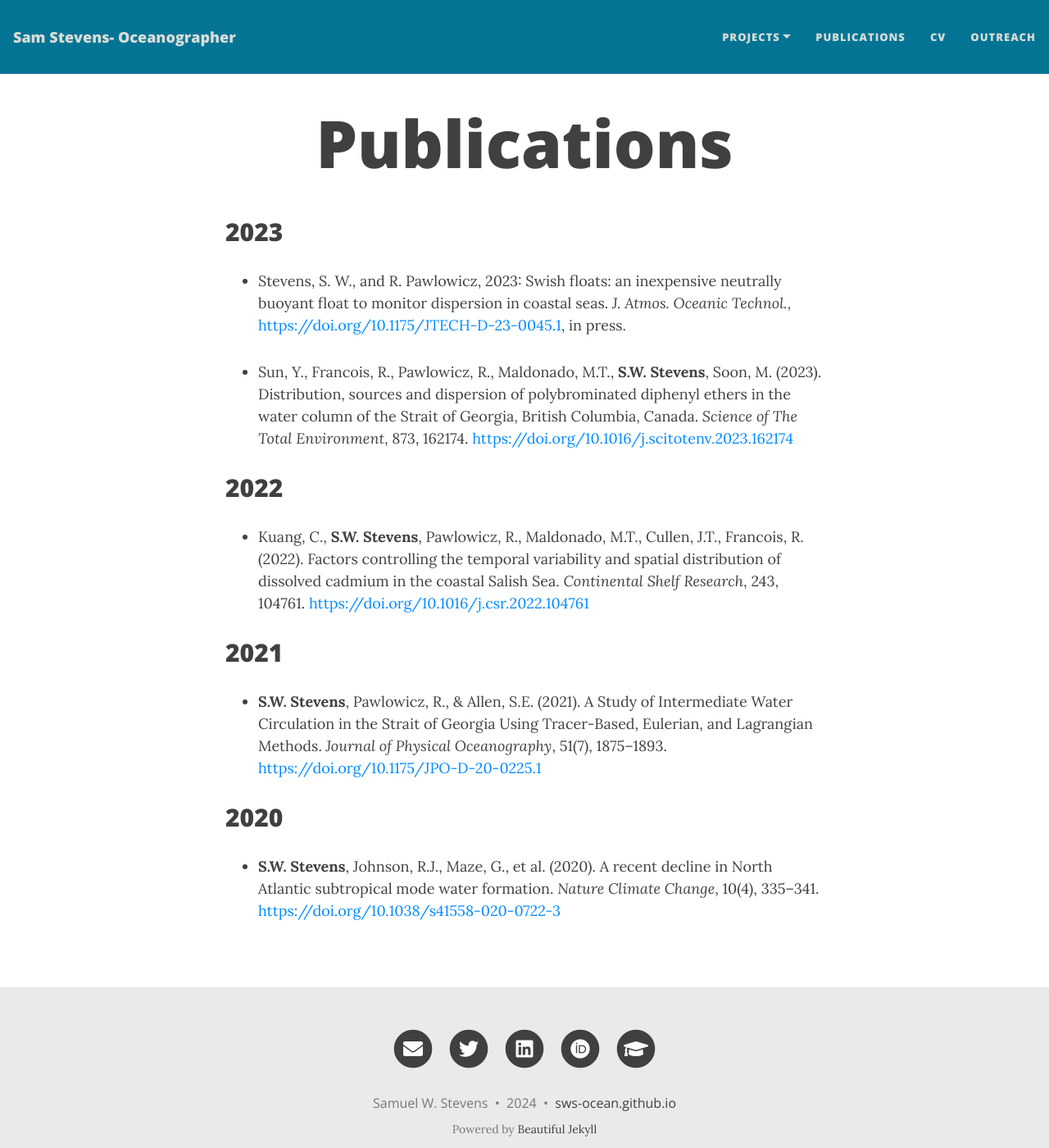
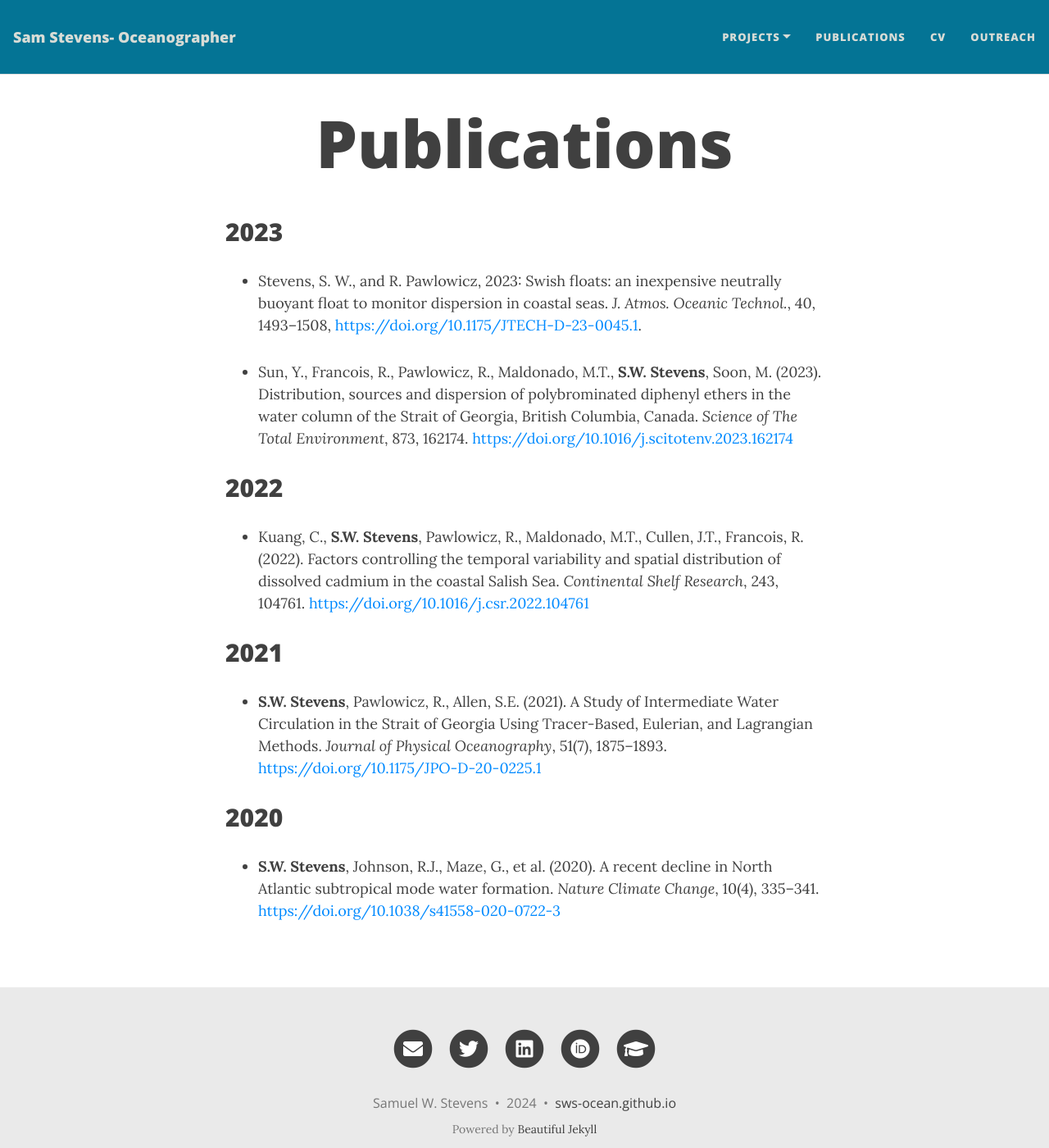
Before and after one commit to sws-ocean/sws-ocean.github.io, a Jekyll site: the page built from docs/pubs.md, in a window 1280 px wide and 1400 px high. Shown: the whole window at 82% size. Built offline with Jekyll 4.4.1, drawn with Linux system fonts in a browser that asks for light colours; nearby versions of some CDN libraries.

Commit message:
Update pubs.md

```diff
--- a/docs/pubs.md
+++ b/docs/pubs.md
@@ -19,7 +19,7 @@ description: Sam Stevens Oceanographer- this page outlines my publications
   <h2>2023</h2>
   <ul>
     <li>
-      <p>Stevens, S. W., and R. Pawlowicz, 2023: Swish floats: an inexpensive neutrally buoyant float to monitor dispersion in coastal seas. <em>J. Atmos. Oceanic Technol.</em>, <a href="https://doi.org/10.1175/JTECH-D-23-0045.1">https://doi.org/10.1175/JTECH-D-23-0045.1</a>, in press.</p>
+      <p>Stevens, S. W., and R. Pawlowicz, 2023: Swish floats: an inexpensive neutrally buoyant float to monitor dispersion in coastal seas. <em>J. Atmos. Oceanic Technol.</em>,  40, 1493–1508, <a href="https://doi.org/10.1175/JTECH-D-23-0045.1">https://doi.org/10.1175/JTECH-D-23-0045.1</a>.</p>
     </li>
     <li>
       <p>Sun, Y., Francois, R., Pawlowicz, R., Maldonado, M.T., <strong>S.W. Stevens</strong>, Soon, M. (2023). Distribution, sources and dispersion of polybrominated diphenyl ethers in the water column of the Strait of Georgia, British Columbia, Canada. <em>Science of The Total Environment</em>, 873, 162174. <a href="https://doi.org/10.1016/j.scitotenv.2023.162174">https://doi.org/10.1016/j.scitotenv.2023.162174</a></p>
@@ -40,7 +40,7 @@ description: Sam Stevens Oceanographer- this page outlines my publications
   <h2>2021</h2>
   <ul>
     <li>
-      <p><strong>S.W. Stevens</strong>, Pawlowicz, R., & Allen, S.E. (2021). A Study of Intermediate Water Circulation in the Strait of Georgia Using Tracer-Based, Eulerian, and Lagrangian Methods. <em>Journal of Physical Oceanography</em>, 51(7), 1875–1893. <a href="https://doi.org/10.1175/JPO-D-20-0225.1">https://doi.org/10.1175/JPO-D-20-0225.1</a></p>
+      <p><strong>S.W. Stevens</strong>, Pawlowicz, R., Allen, S.E. (2021). A Study of Intermediate Water Circulation in the Strait of Georgia Using Tracer-Based, Eulerian, and Lagrangian Methods. <em>Journal of Physical Oceanography</em>, 51(7), 1875–1893. <a href="https://doi.org/10.1175/JPO-D-20-0225.1">https://doi.org/10.1175/JPO-D-20-0225.1</a></p>
     </li>
   </ul>
 </section>
```
